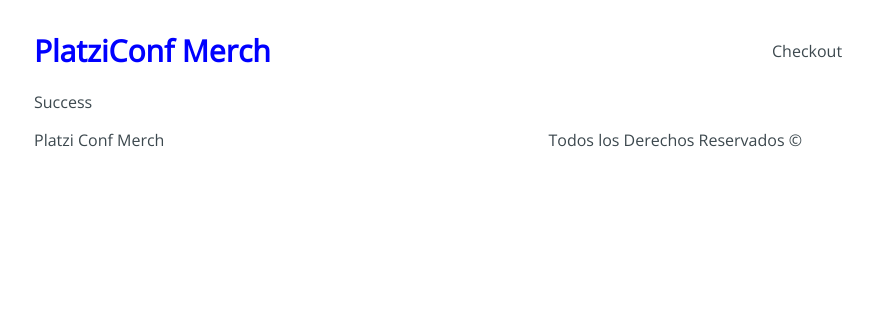
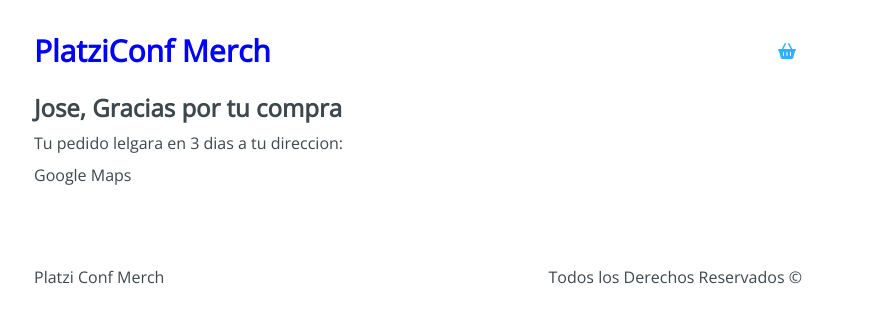
Before and after one commit to joseluis1061/conf-merch, a React app: page /checkout/success in a window 1280 px wide. Shown: the top 322 px of the page, without its empty margins (222-1095 px from the left). Built offline with nearby package versions, Linux system fonts and the light colour scheme.

Commit message:
Se agregaron iconos de fontawesome

```diff
--- a/public/index.html
+++ b/public/index.html
@@ -5,6 +5,7 @@
   <meta http-equiv="X-UA-Compatible" content="IE=edge">
   <meta name="viewport" content="width=device-width, initial-scale=1.0">
   <title>Conf-Merch</title>
+  <script src="https://kit.fontawesome.com/f75337780c.js" crossorigin="anonymous"></script>
 </head>
 <body>
   <div id="app">
--- a/src/components/Header.jsx
+++ b/src/components/Header.jsx
@@ -1,13 +1,19 @@
 import React from 'react';
 import '../style/components/Header.css'
+import { Link } from 'react-router-dom';
 
 
 const Header = () => {
   return (
     <div className="Header">
-      <h1 className="Header-title">PlatziConf Merch</h1>
+        <Link  to= '/'>
+          <h1 className="Header-title">
+          PlatziConf Merch</h1>
+        </Link>
       <div className="Header-checkout">
-        Checkout
+        <Link to='/checkout'>
+        <i class="fa-solid fa-basket-shopping"></i>
+        </Link>
       </div>
     </div>
   );
--- a/src/containers/Checkout.jsx
+++ b/src/containers/Checkout.jsx
@@ -1,6 +1,6 @@
 import React from 'react';
 import '../style/components/Checkout.css';
-
+import { Link } from 'react-router-dom';
 export const Checkout = () => {
   return (
     <div className="Checkout">
@@ -11,12 +11,16 @@ export const Checkout = () => {
             <h4>ITEM name</h4>
             <span>$10</span>
           </div>
-          <button type="button">Eliminar</button>
+          <button type="button">
+            <i class="fa-solid fa-trash"></i>
+          </button>
         </div>
       </div>
       <div className="Checkout-sidebar">
         <h3>Precio Total: $10</h3>
-        <button type="button">Continuar pedido</button>
+        <Link to='/checkout/information'>
+          <button type="button">Continuar pedido</button>
+        </Link>
       </div>
     </div>
   );
--- a/src/containers/Information.jsx
+++ b/src/containers/Information.jsx
@@ -1,6 +1,6 @@
 import React from 'react';
 import '../style/components/Information.css';
-
+import { Link } from 'react-router-dom';
 export const Information = () => {
   return (
     <div className="Information">
@@ -23,10 +23,13 @@ export const Information = () => {
         </div>
         <div className="Information-buttons">
           <div className="Information-back">
+
             Regresar
           </div>
           <div className="Information-next">
-            pagar
+            <Link to='/checkout/payment'>
+             Pagar
+            </Link>
           </div>
         </div>
       </div>
--- a/src/containers/Payment.jsx
+++ b/src/containers/Payment.jsx
@@ -1,5 +1,15 @@
 import React from 'react';
 import '../style/components/Payment.css';
 export const Payment = () => {
-  return <div>Payment</div>;
+  return (
+    <div className="Payment">
+      <div className="Payment-content">
+        <h3>Resument del pedido:</h3>
+        <div className="Payment-button">
+          Boton de pago con Paypal
+        </div>
+      </div>
+      <div />
+    </div>
+  );
 };
--- a/src/containers/Success.jsx
+++ b/src/containers/Success.jsx
@@ -1,5 +1,15 @@
 import React from 'react';
 import '../style/components/Success.css';
 export const Success = () => {
-  return <div>Success</div>;
+  return (
+    <div className="Success">
+      <div className="Success-content">
+        <h2>Jose, Gracias por tu compra</h2>
+        <span>Tu pedido lelgara en 3 dias a tu direccion:</span>
+        <div className="Success-map">
+          Google Maps
+        </div>
+      </div>
+    </div>
+  );
 };
```
